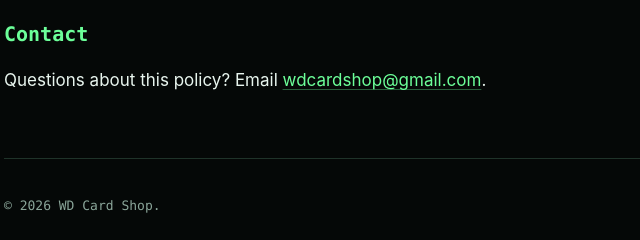
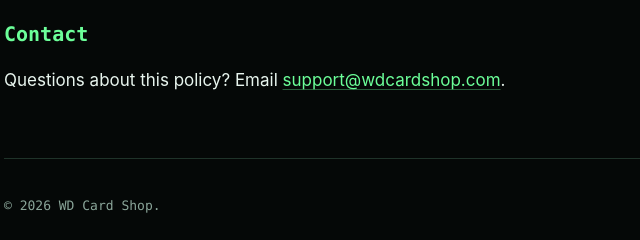
Before and after one commit to dustaris/snake-unchained-2026, a plain HTML site: page privacy.html in a window 1280 px wide. Shown: the part 1137-1377 px from the top of the page, 300-940 px from the left. Drawn offline with Linux system fonts and the light colour scheme.

Commit message:
Rebrand: support@wdcardshop.com + custom domain snake.wdcardshop.com

```diff
--- a/privacy.html
+++ b/privacy.html
@@ -45,7 +45,7 @@
 
   <section>
     <h2>Contact</h2>
-    <p>Questions about this policy? Email <a href="mailto:wdcardshop@gmail.com">wdcardshop@gmail.com</a>.</p>
+    <p>Questions about this policy? Email <a href="mailto:support@wdcardshop.com">support@wdcardshop.com</a>.</p>
   </section>
 
   <footer>
```
Also changed, not shown: support.html (+1 -1 lines), 1 other file.
